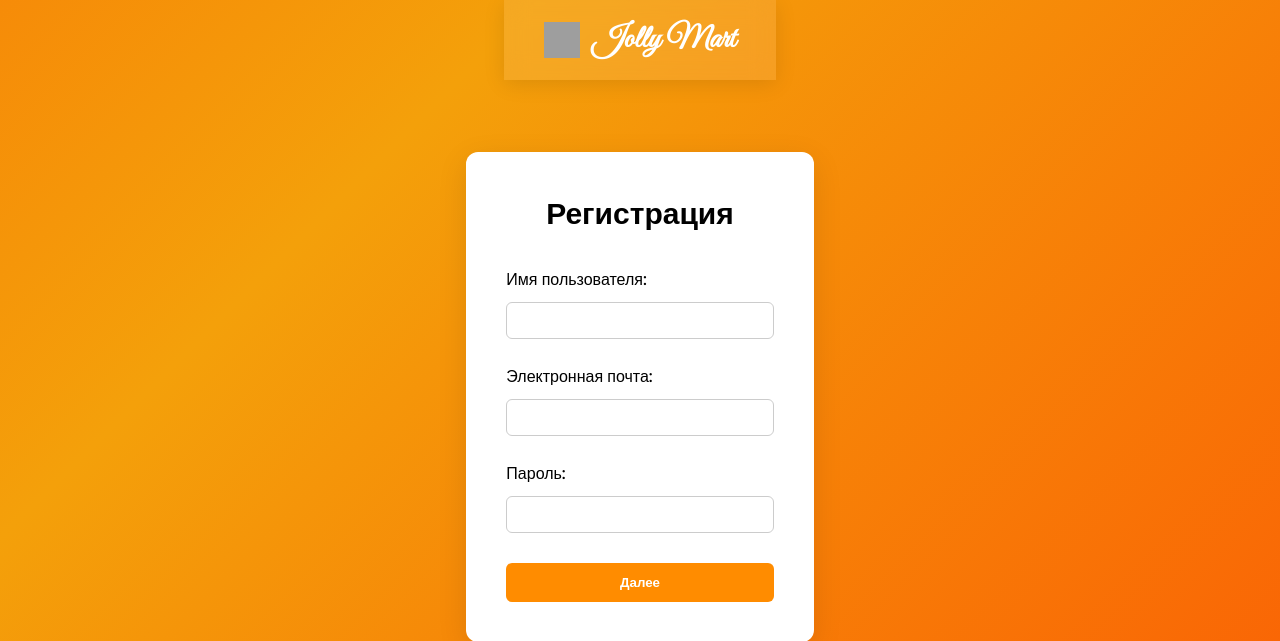
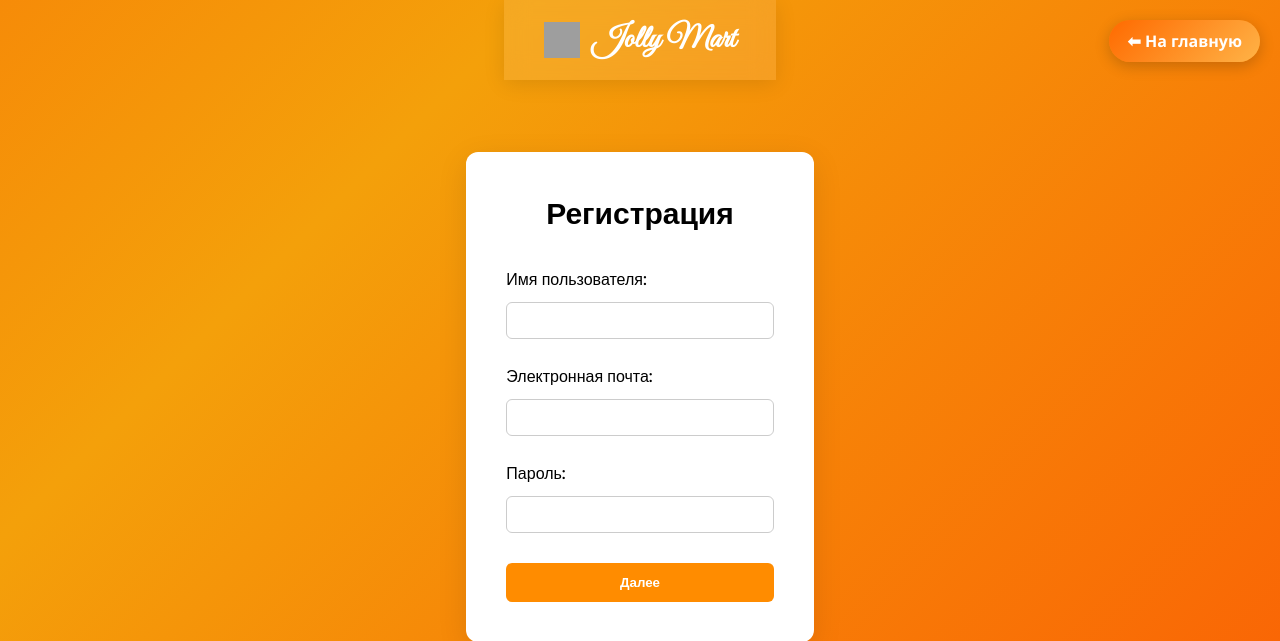
Before and after one commit to phanta16/JollyMart, a Flask app: page /register in a window 1280 px wide. Shown: the top 641 px of the page. Run offline with Flask 3, Linux system fonts and the light colour scheme; data that the repository does not hold is empty; grey boxes are pictures that could not be loaded.

Commit message:
— Small changes — favicon.ico added! — Deletion of posts upgrade
(Nineteenth commit!)

```diff
--- a/app/services/posts-service/service.py
+++ b/app/services/posts-service/service.py
@@ -211,8 +211,14 @@ def delete_post():
             work = requests.post(f'http://media-service:5005/media/delete-image/{post.image_name}',
                                  headers=headers).json()
 
+            comments = requests.post(f'http://comment-service:5002/comment/post-deletion',
+                                 headers=headers).json()
+
             if work["status"] != "True":
                 return make_response(jsonify({"status": "False", "message": work["message"]}), 404)
+
+            if comments["status"] != "True":
+                return make_response(jsonify({"status": "False", "message": comments["message"]}), 404)
 
             session.delete(post)
             session.commit()
--- a/app/services/view-service/templates/base.html
+++ b/app/services/view-service/templates/base.html
@@ -135,10 +135,33 @@
         button:hover {
             background-color: #ffa500;
         }
+
+        .btn-home {
+            position: fixed;
+            top: 20px;
+            right: 20px;
+            background: linear-gradient(135deg, #ff6a00, #ffb347);
+            color: white;
+            padding: 10px 18px;
+            border-radius: 25px;
+            font-weight: 600;
+            text-decoration: none;
+            box-shadow: 0 4px 15px rgba(0, 0, 0, 0.2);
+            transition: all 0.3s ease;
+            z-index: 1000;
+            font-family: 'Segoe UI', sans-serif;
+        }
+
+        .btn-home:hover {
+            transform: scale(1.05) translateY(-2px);
+            box-shadow: 0 8px 25px rgba(255, 106, 0, 0.4);
+            background: linear-gradient(135deg, #ff8533, #ffc266);
+        }
     </style>
 </head>
+<link rel="icon" type="image/x-icon" href="{{ url_for('static', filename='favicon.ico') }}">
 <body>
-
+<a href="{{ url_for('main') }}" class="btn-home">⬅ На главную</a>
 <header>
     <div class="logo">
         <img src="{{ url_for('static', filename='images/fire-element.png') }}" alt="Логотип">
--- a/app/services/view-service/templates/profile.html
+++ b/app/services/view-service/templates/profile.html
@@ -1,5 +1,5 @@
 {% extends 'base.html' %}
-{% block title %}Авторизация{%endblock%}
+{% block title %}Профиль пользователя{%endblock%}
 {% block content %}
 <html lang="ru">
 <head>
```
Also changed, not shown: app/services/comment-service/service.py (+19 -0 lines), app/services/view-service/static/favicon.ico (added).
